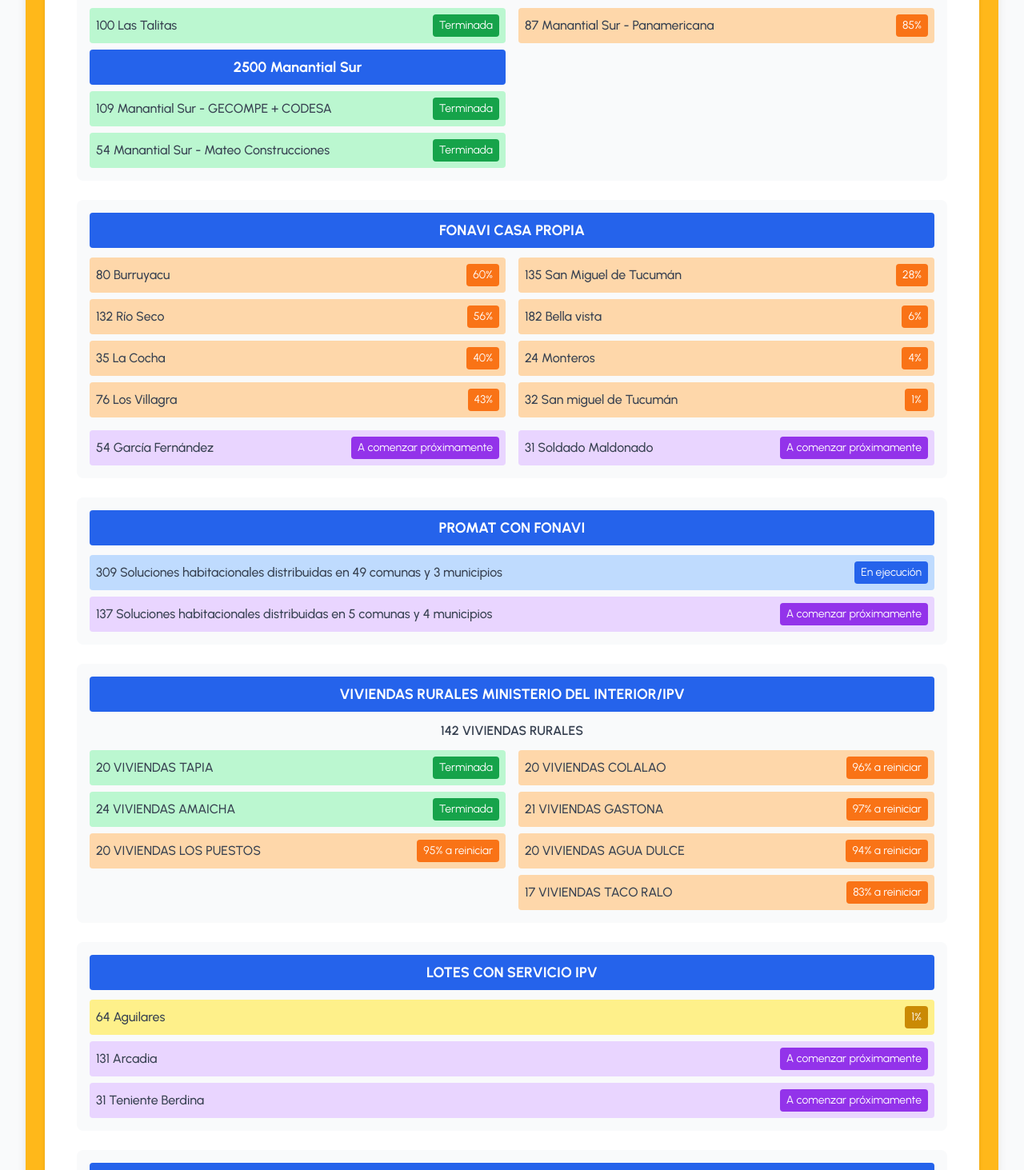
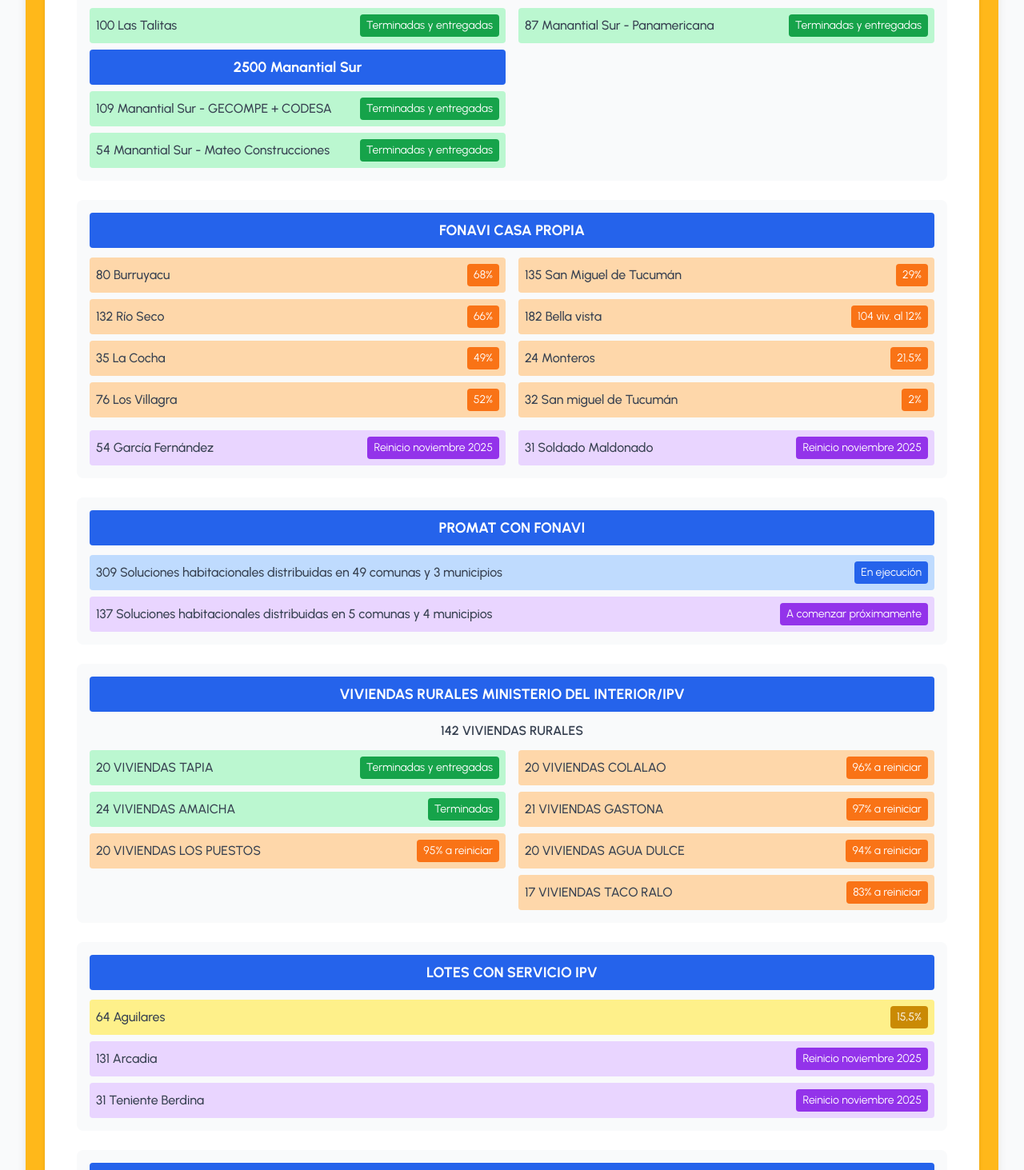
Before and after one commit to Instituto-Provincial-de-Vivienda-Tuc/ipvdu, a Next.js app: page / in a window 1280 px wide. Shown: the part 960-2423 px from the top of the page at 80% size. Built offline with nearby package versions, Linux system fonts and the light colour scheme; no server answers.

Commit message:
cambio porcentajes 1

```diff
--- a/components/main-page.tsx
+++ b/components/main-page.tsx
@@ -224,22 +224,24 @@ export const MainPage = () => {
                                                                 <div className="space-y-2">
                                                                     <div className="flex justify-between items-center p-2 bg-green-200 rounded">
                                                                         <span className="font-medium">100 Las Talitas</span>
-                                                                        <span className="bg-green-600 text-white px-2 py-1 rounded text-sm">Terminada</span>
+                                                                        <span className="bg-green-600 text-white px-2 py-1 rounded text-sm">Terminadas y entregadas</span>
+
                                                                     </div>
                                                                     <h6 className="font-bold text-lg mb-3 text-center bg-blue-600 text-white py-2 rounded">2500 Manantial Sur</h6>
                                                                     <div className="flex justify-between items-center p-2 bg-green-200 rounded">
                                                                         <span className="font-medium">109 Manantial Sur - GECOMPE + CODESA</span>
-                                                                        <span className="bg-green-600 text-white px-2 py-1 rounded text-sm">Terminada</span>
+                                                                        <span className="bg-green-600 text-white px-2 py-1 rounded text-sm">Terminadas y entregadas</span>
                                                                     </div>
                                                                     <div className="flex justify-between items-center p-2 bg-green-200 rounded">
                                                                         <span className="font-medium">54 Manantial Sur - Mateo Construcciones</span>
-                                                                        <span className="bg-green-600 text-white px-2 py-1 rounded text-sm">Terminada</span>
+                                                                        <span className="bg-green-600 text-white px-2 py-1 rounded text-sm">Terminadas y entregadas</span>
                                                                     </div>
                                                                 </div>
                                                                 <div className="space-y-2">
-                                                                    <div className="flex justify-between items-center p-2 bg-orange-200 rounded">
+                                                                    <div className="flex justify-between items-center p-2 bg-green-200 rounded">
                                                                         <span className="font-medium">87 Manantial Sur - Panamericana</span>
-                                                                        <span className="bg-orange-500 text-white px-2 py-1 rounded text-sm">85%</span>
+                                                                        <span className="bg-green-600 text-white px-2 py-1 rounded text-sm">Terminadas y entregadas</span>
+
                                                                     </div>
 
                                                                 </div>
@@ -253,48 +255,48 @@ export const MainPage = () => {
                                                                 <div className="space-y-2">
                                                                     <div className="flex justify-between items-center p-2 bg-orange-200 rounded">
                                                                         <span className="font-medium">80 Burruyacu</span>
-                                                                        <span className="bg-orange-500 text-white px-2 py-1 rounded text-sm">60%</span>
+                                                                        <span className="bg-orange-500 text-white px-2 py-1 rounded text-sm">68%</span>
                                                                     </div>
                                                                     <div className="flex justify-between items-center p-2 bg-orange-200 rounded">
                                                                         <span className="font-medium">132 Río Seco</span>
-                                                                        <span className="bg-orange-500 text-white px-2 py-1 rounded text-sm">56%</span>
+                                                                        <span className="bg-orange-500 text-white px-2 py-1 rounded text-sm">66%</span>
                                                                     </div>
                                                                     <div className="flex justify-between items-center p-2 bg-orange-200 rounded">
                                                                         <span className="font-medium">35 La Cocha</span>
-                                                                        <span className="bg-orange-500 text-white px-2 py-1 rounded text-sm">40%</span>
+                                                                        <span className="bg-orange-500 text-white px-2 py-1 rounded text-sm">49%</span>
                                                                     </div>
                                                                     <div className="flex justify-between items-center p-2 bg-orange-200 rounded">
                                                                         <span className="font-medium">76 Los Villagra</span>
-                                                                        <span className="bg-orange-500 text-white px-2 py-1 rounded text-sm">43%</span>
+                                                                        <span className="bg-orange-500 text-white px-2 py-1 rounded text-sm">52%</span>
                                                                     </div>
                                                                 </div>
                                                                 <div className="space-y-2">
                                                                     <div className="flex justify-between items-center p-2 bg-orange-200 rounded">
                                                                         <span className="font-medium">135 San Miguel de Tucumán</span>
-                                                                        <span className="bg-orange-500 text-white px-2 py-1 rounded text-sm">28%</span>
+                                                                        <span className="bg-orange-500 text-white px-2 py-1 rounded text-sm">29%</span>
                                                                     </div>
                                                                     <div className="flex justify-between items-center p-2 bg-orange-200 rounded">
                                                                         <span className="font-medium">182 Bella vista</span>
-                                                                        <span className="bg-orange-500 text-white px-2 py-1 rounded text-sm">6%</span>
+                                                                        <span className="bg-orange-500 text-white px-2 py-1 rounded text-sm">104 viv. al 12%</span>
                                                                     </div>
                                                                     <div className="flex justify-between items-center p-2 bg-orange-200 rounded">
                                                                         <span className="font-medium">24 Monteros</span>
-                                                                        <span className="bg-orange-500 text-white px-2 py-1 rounded text-sm">4%</span>
+                                                                        <span className="bg-orange-500 text-white px-2 py-1 rounded text-sm">21,5%</span>
                                                                     </div>
                                                                     <div className="flex justify-between items-center p-2 bg-orange-200 rounded">
                                                                         <span className="font-medium">32 San miguel de Tucumán</span>
-                                                                        <span className="bg-orange-500 text-white px-2 py-1 rounded text-sm">1%</span>
+                                                                        <span className="bg-orange-500 text-white px-2 py-1 rounded text-sm">2%</span>
                                                                     </div>
                                                                 </div>
                                                             </div>
                                                             <div className="mt-4 grid grid-cols-1 md:grid-cols-2 gap-4">
                                                                 <div className="flex justify-between items-center p-2 bg-purple-200 rounded">
                                                                     <span className="font-medium">54 García Fernández</span>
-                                                                    <span className="bg-purple-600 text-white px-2 py-1 rounded text-sm">A comenzar próximamente</span>
+                                                                    <span className="bg-purple-600 text-white px-2 py-1 rounded text-sm">Reinicio noviembre 2025</span>
                                                                 </div>
                                                                 <div className="flex justify-between items-center p-2 bg-purple-200 rounded">
                                                                     <span className="font-medium">31 Soldado Maldonado</span>
-                                                                    <span className="bg-purple-600 text-white px-2 py-1 rounded text-sm">A comenzar próximamente</span>
+                                                                    <span className="bg-purple-600 text-white px-2 py-1 rounded text-sm">Reinicio noviembre 2025</span>
                                                                 </div>
                                                             </div>
                                                         </div>
@@ -322,11 +324,11 @@ export const MainPage = () => {
                                                                 <div className="space-y-2">
                                                                     <div className="flex justify-between items-center p-2 bg-green-200 rounded">
                                                                         <span className="font-medium">20 VIVIENDAS TAPIA</span>
-                                                                        <span className="bg-green-600 text-white px-2 py-1 rounded text-sm">Terminada</span>
+                                                                        <span className="bg-green-600 text-white px-2 py-1 rounded text-sm">Terminadas y entregadas</span>
                                                                     </div>
                                                                     <div className="flex justify-between items-center p-2 bg-green-200 rounded">
                                                                         <span className="font-medium">24 VIVIENDAS AMAICHA</span>
-                                                                        <span className="bg-green-600 text-white px-2 py-1 rounded text-sm">Terminada</span>
+                                                                        <span className="bg-green-600 text-white px-2 py-1 rounded text-sm">Terminadas</span>
                                                                     </div>
                                                                     <div className="flex justify-between items-center p-2 bg-orange-200 rounded">
                                                                         <span className="font-medium">20 VIVIENDAS LOS PUESTOS</span>
@@ -359,15 +361,15 @@ export const MainPage = () => {
                                                             <div className="space-y-2">
                                                                 <div className="flex justify-between items-center p-2 bg-yellow-200 rounded">
                                                                     <span className="font-medium">64 Aguilares</span>
-                                                                    <span className="bg-yellow-600 text-white px-2 py-1 rounded text-sm">1%</span>
+                                                                    <span className="bg-yellow-600 text-white px-2 py-1 rounded text-sm">15,5%</span>
                                                                 </div>
                                                                 <div className="flex justify-between items-center p-2 bg-purple-200 rounded">
                                                                     <span className="font-medium">131 Arcadia</span>
-                                                                    <span className="bg-purple-600 text-white px-2 py-1 rounded text-sm">A comenzar próximamente</span>
+                                                                    <span className="bg-purple-600 text-white px-2 py-1 rounded text-sm">Reinicio noviembre 2025</span>
                                                                 </div>
                                                                 <div className="flex justify-between items-center p-2 bg-purple-200 rounded">
                                                                     <span className="font-medium">31 Teniente Berdina</span>
-                                                                    <span className="bg-purple-600 text-white px-2 py-1 rounded text-sm">A comenzar próximamente</span>
+                                                                    <span className="bg-purple-600 text-white px-2 py-1 rounded text-sm">Reinicio noviembre 2025</span>
                                                                 </div>
                                                             </div>
                                                         </div>
```
